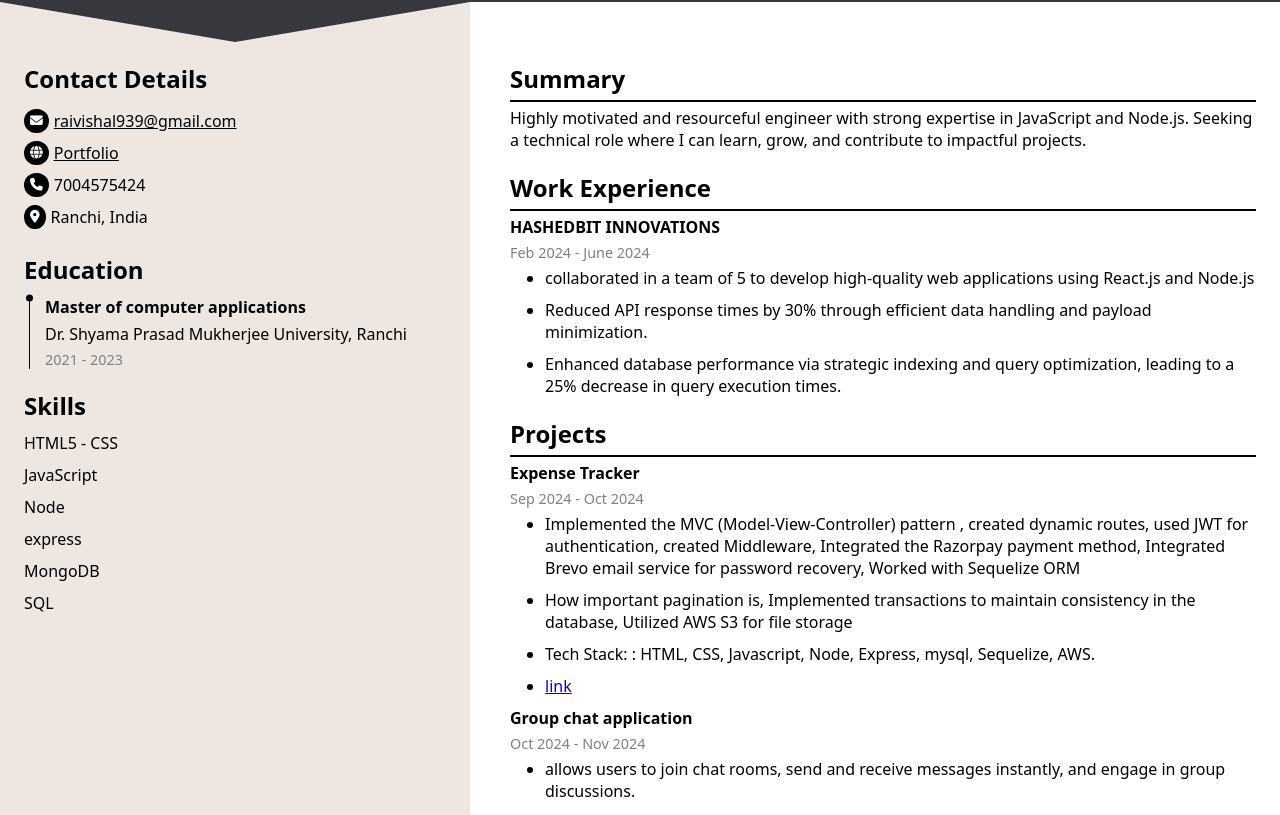
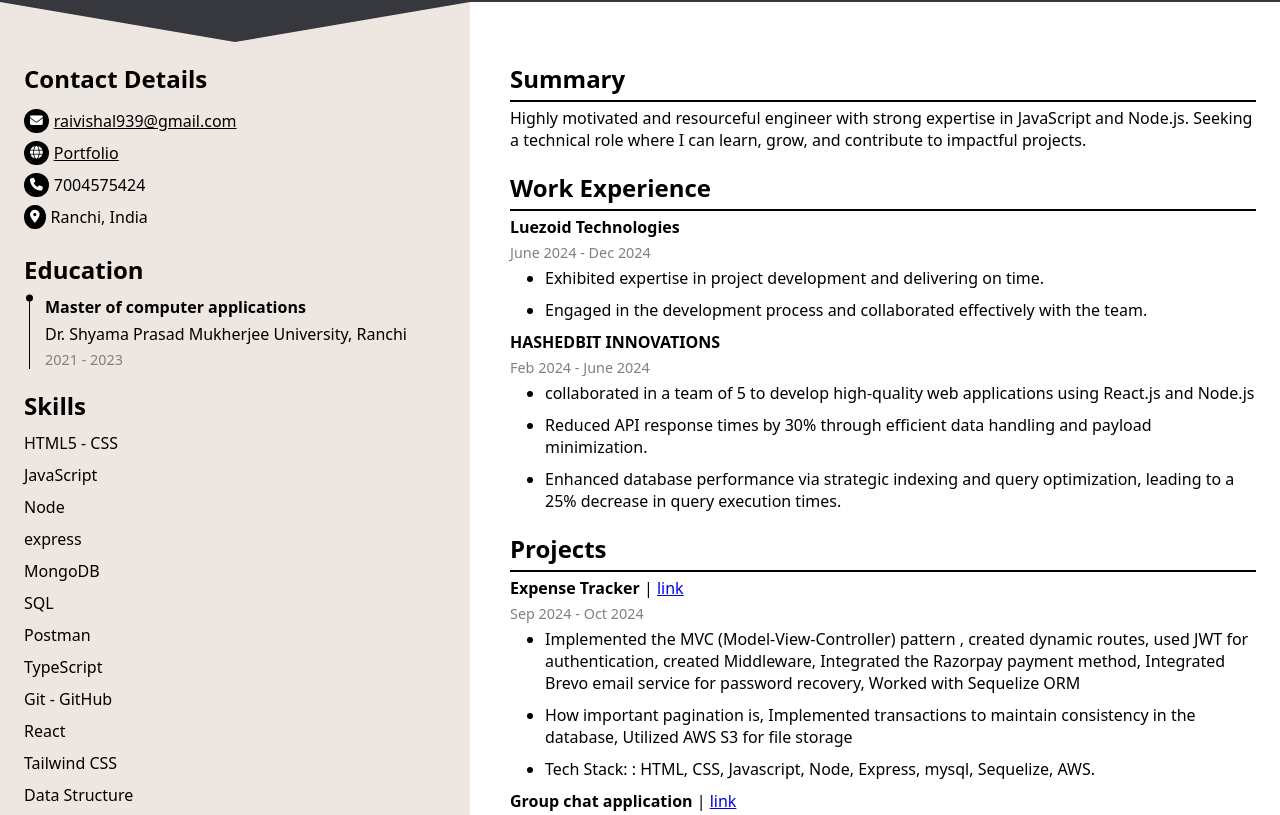
Before and after one commit to Vishal101022/resume-ui, a plain HTML site: page public/index.html in a window 1280 px wide. Shown: the part 115-930 px from the top of the page. Drawn offline with Linux system fonts and the light colour scheme.

Commit message:
Update portfolio links and enhance work experience section in index.html

```diff
--- a/public/index.html
+++ b/public/index.html
@@ -28,7 +28,11 @@
             </span>
             <span class="email">
               <i class="fa-solid fa-globe"></i>
-              <p><a href="https://vishalk.vercel.app/" style="color: black;">Portfolio</a></p>
+              <p>
+                <a href="https://vishalk.vercel.app/" target="_blank" style="color: black"
+                  >Portfolio</a
+                >
+              </p>
             </span>
             <span class="phone">
               <i class="fa-solid fa-phone"></i>
@@ -57,6 +61,14 @@
               <li>express</li>
               <li>MongoDB</li>
               <li>SQL</li>
+              <li>Postman</li>
+              <li>TypeScript</li>
+              <li>Git - GitHub</li>
+              <li>React</li>
+              <li>Tailwind CSS</li>
+              <li>Data Structure</li>
+              <li>problem-solving</li>
+              <li>Debugging</li>
             </ul>
           </div>
         </div>
@@ -71,6 +83,18 @@
           </div>
           <div class="work-experience">
             <h2>Work Experience</h2>
+            <p><strong> Luezoid Technologies</strong></p>
+            <p class="date">June 2024 - Dec 2024</p>
+            <ul>
+              <li>
+                Exhibited expertise in project development and delivering on
+                time.
+              </li>
+              <li>
+                Engaged in the development process and collaborated effectively
+                with the team.
+              </li>
+            </ul>
             <p><strong>HASHEDBIT INNOVATIONS</strong></p>
             <p class="date">Feb 2024 - June 2024</p>
             <ul>
@@ -91,7 +115,11 @@
           </div>
           <div class="references">
             <h2>Projects</h2>
-            <p><strong>Expense Tracker</strong></p>
+            <div>
+              <p><strong>Expense Tracker</strong>  | <a  href="https://github.com/Vishal101022/full_stack_expense_app " target="_blank"
+                  >link</a
+                ></p>
+            </div>
             <p class="date">Sep 2024 - Oct 2024</p>
             <ul>
               <li>
@@ -109,13 +137,11 @@
                 Tech Stack: : HTML, CSS, Javascript, Node, Express, mysql,
                 Sequelize, AWS.
               </li>
-              <li>
-                <a href="https://github.com/Vishal101022/full_stack_expense_app"
+
+            </ul>
+            <p><strong>Group chat application</strong> |  <a href="https://github.com/Vishal101022/group_chat_app" target="_blank"
                   >link</a
-                >
-              </li>
-            </ul>
-            <p><strong>Group chat application</strong></p>
+                ></p>
             <p class="date">Oct 2024 - Nov 2024</p>
             <ul>
               <li>
@@ -135,11 +161,7 @@
                 Tech Stack: : HTML, CSS, Javascript, Node, Express, mysql,
                 Sequelize, Socket.io
               </li>
-              <li>
-                <a href="https://github.com/Vishal101022/group_chat_app"
-                  >link</a
-                >
-              </li>
+
             </ul>
           </div>
         </div>
```
